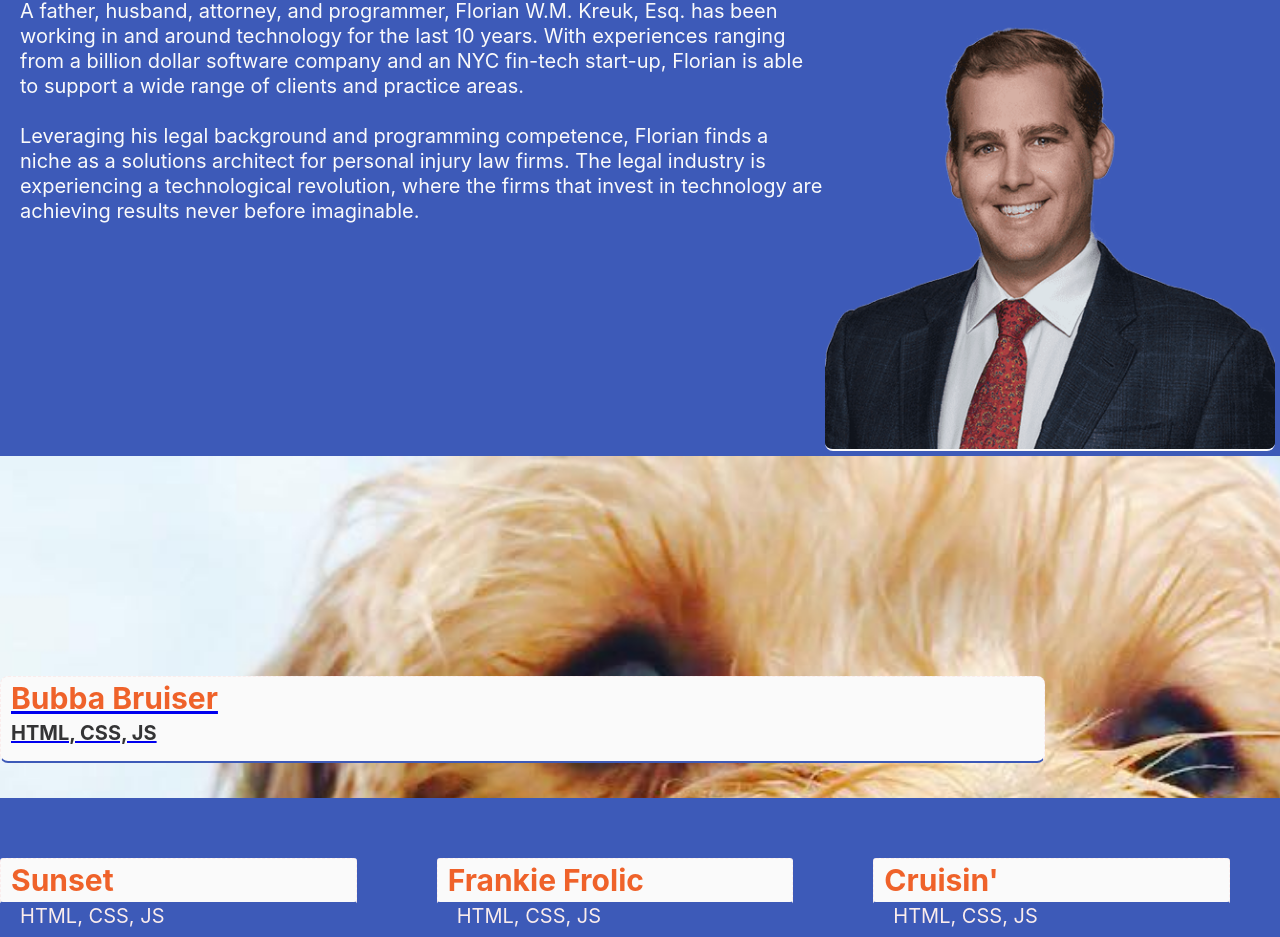
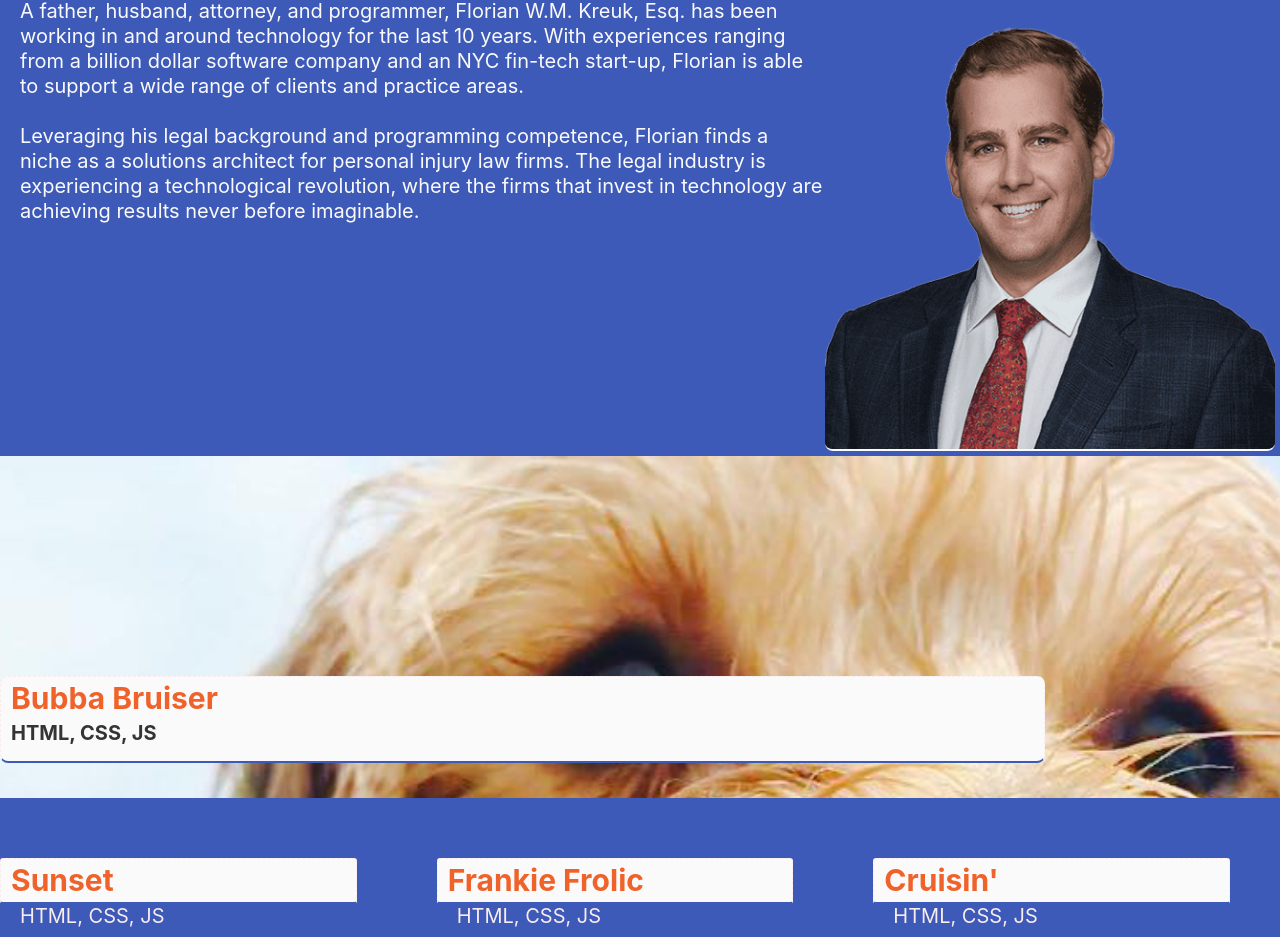
Before and after one commit to f-kreuk/FlorianKreuk-Portfolio, a plain HTML site: page index.html in a window 1280 px wide. Shown: the part 139-1076 px from the top of the page. Drawn offline with Linux system fonts and the light colour scheme.

Commit message:
Added link to large project card and removed underlined hyperlinks

```diff
--- a/assets/css/style.css
+++ b/assets/css/style.css
@@ -230,12 +230,15 @@ aside img {
 
 .card-column-big h3 {
     color: var(--orange);
-    text-decoration: none;
+    text-decoration: var(--bone);
 }
 
 .card-column-big p {
     color: var(--darkgrey);
     font-weight: bold;
+}
+
+.card-column-big a {
     text-decoration: none;
 }
 
```
